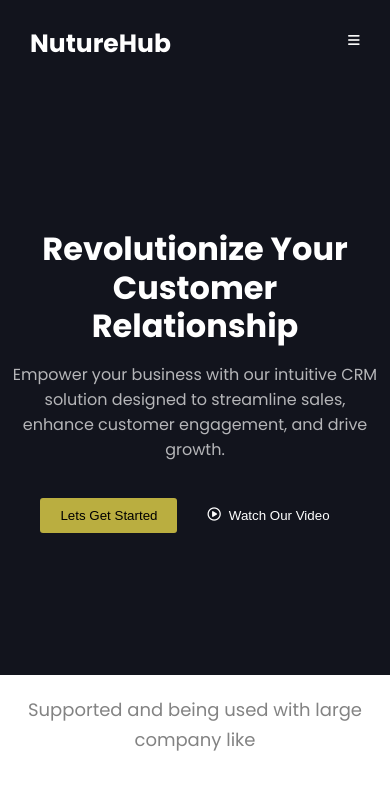
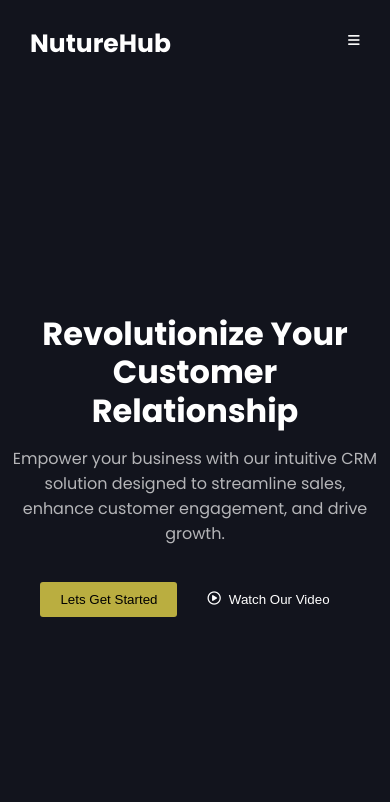
Before and after one commit to Sally-Builds/nuturehub, a plain HTML site: page index.html in a window 390 px wide. Shown: the top 802 px of the page. Drawn offline with Linux system fonts and the light colour scheme.

Commit message:
hero section - style

```diff
--- a/style.css
+++ b/style.css
@@ -224,7 +224,7 @@ nav {
 @media (min-width: 0px) and (max-width: 768px) {
     .hero__section {
         /*height: 90vh;*/
-        height: min(80vh - 88px);
+        height: min(100vh - 88px);
         grid-template-rows: repeat(5, auto);
     }
     .hero__header__section {
```
